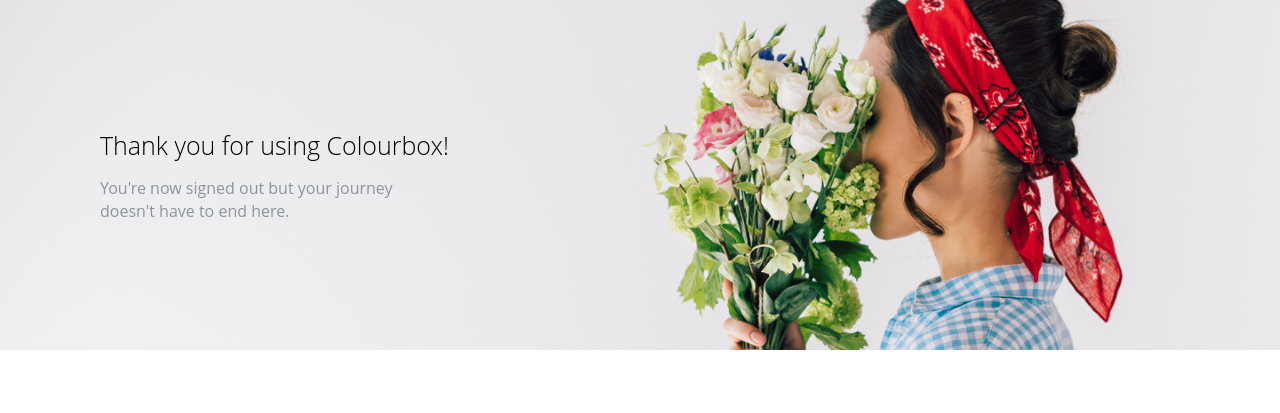
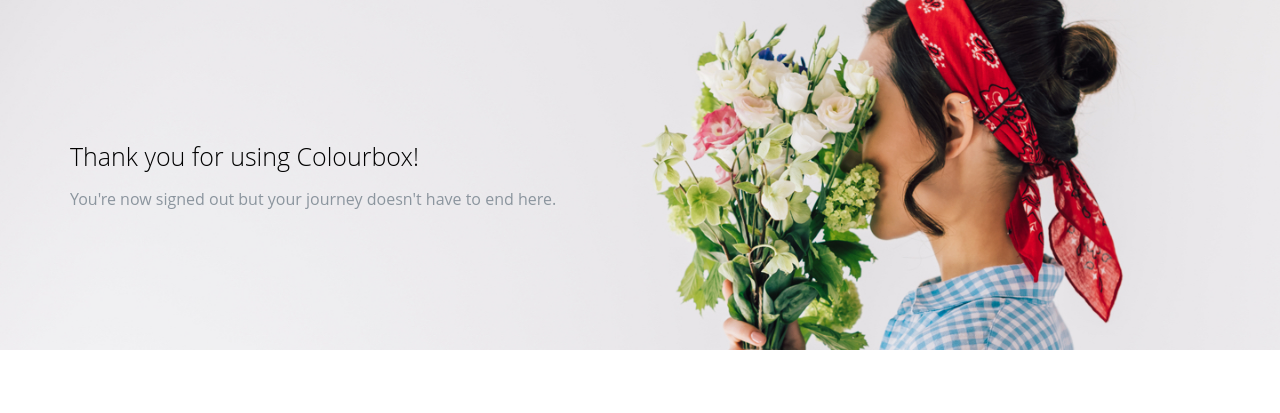
Before and after one commit to fleonardelli/Colourbox-logoutLandingPage, a plain HTML site: page index.html in a window 1280 px wide. Shown: the top 413 px of the page. Drawn offline with Linux system fonts and the light colour scheme.

Commit message:
change header container

```diff
--- a/css/global.css
+++ b/css/global.css
@@ -109,10 +109,6 @@ section .lead{
     background-size: cover;
     display: flex;
   	align-items: center;
-}
-
-.hero-caption{
-	margin-left: 100px;
 }
 
 .hero-header{
--- a/index.html
+++ b/index.html
@@ -7,6 +7,7 @@
 	</head>
 	<body>
 		<header class="hero">
+			<div class="container">
 				<div class="hero-caption">
 					<h2 class="hero-header">
 					Thank you for using Colourbox!
@@ -14,6 +15,7 @@
 					<p class="hero-subheader">
 						You're now signed out but your journey doesn't have to end here.
 					</p>
+				</div>
 			</div>
 		</header>
 		<section class="carousel-section">
```
Lines whose indentation alone changed are shown as unchanged.
